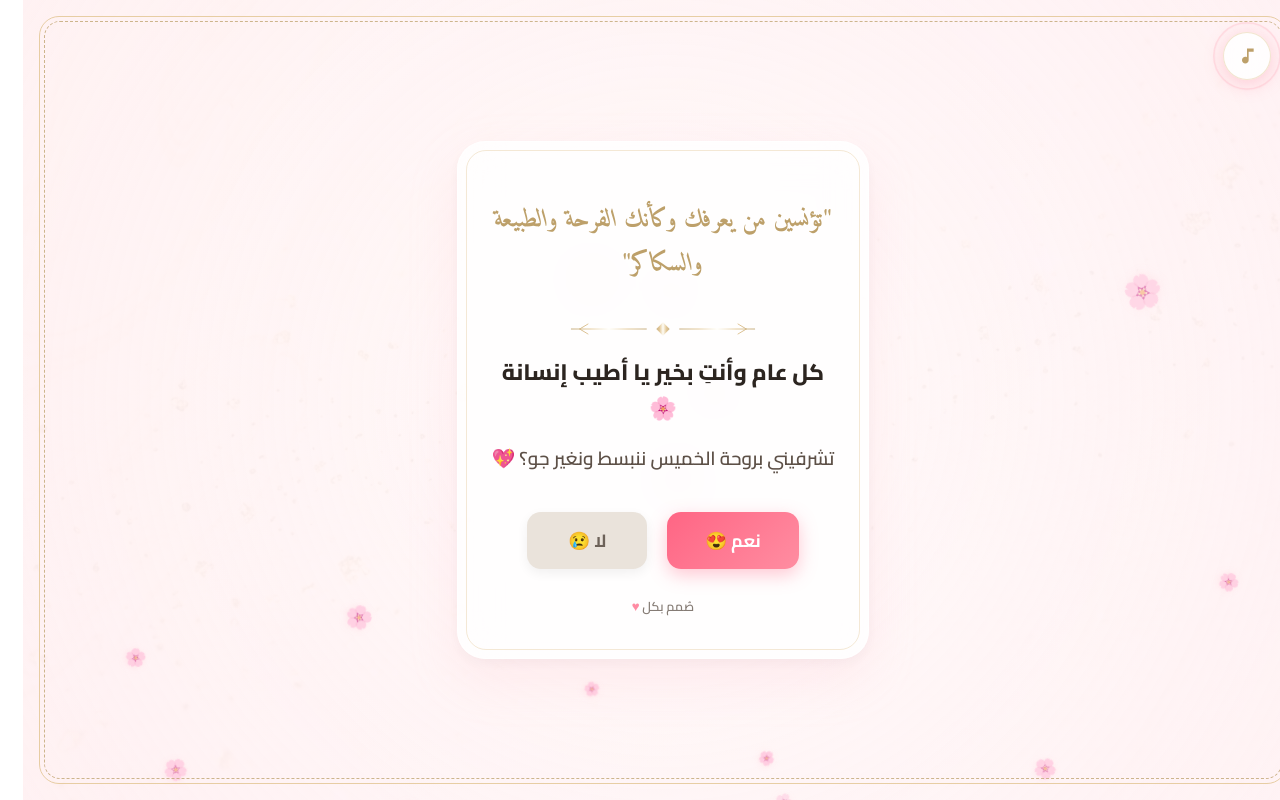
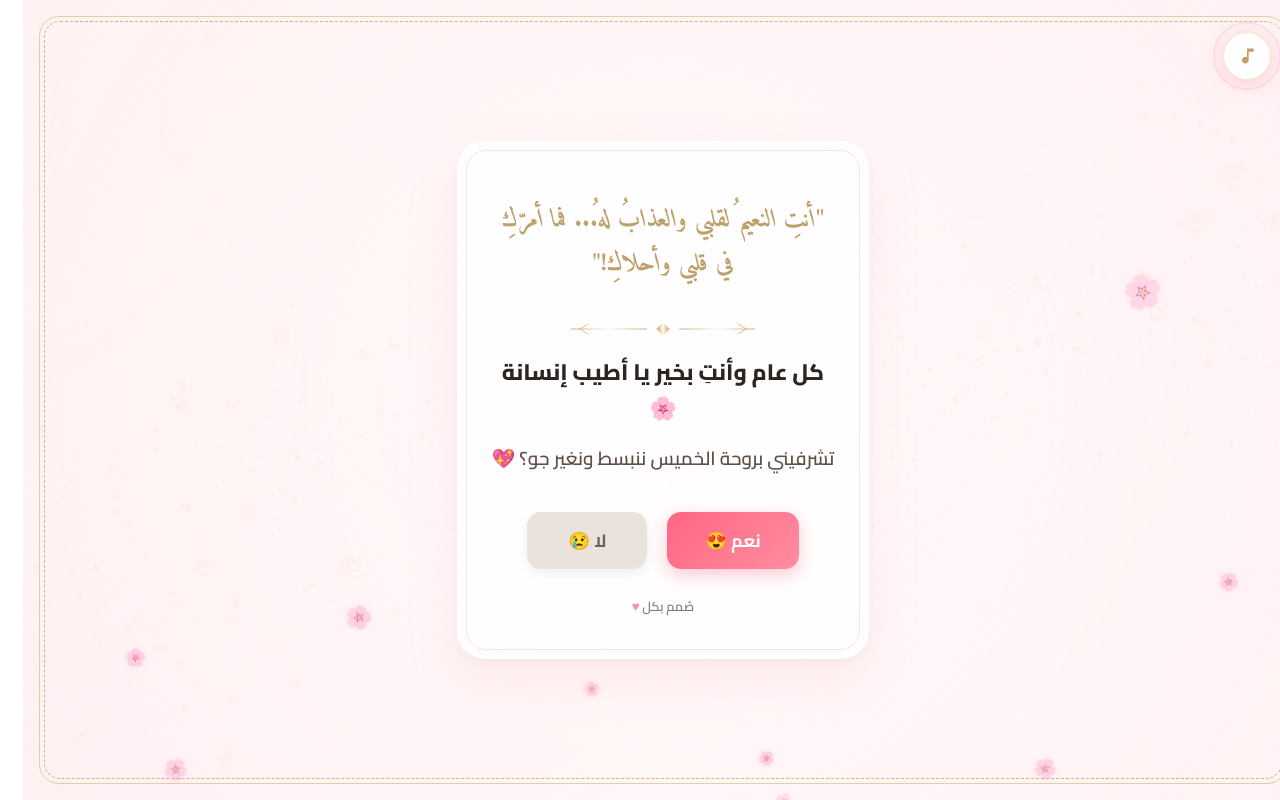
Before and after one commit to wedding15/date, a React (Vite) app: page / in a window 1280 px wide. Both pictures are taken after a click on the button "افتح الرسالة 💌". Built offline with nearby package versions, Linux system fonts and the light colour scheme; a web font is replaced by a local one.

Commit message:
chore: update poetry line to option 4

```diff
--- a/src/App.tsx
+++ b/src/App.tsx
@@ -314,7 +314,7 @@ export default function App() {
             >
               {/* User requested poetic sentence */}
               <p className="poetry-text">
-                "تؤنسين من يعرفك وكأنك الفرحة والطبيعة والسكاكر"
+                "أنتِ النعيمُ لقلبي والعذابُ لهُ... فما أمرّكِ في قلبي وأحلاكِ!"
               </p>
 
               <GoldDivider />
```
